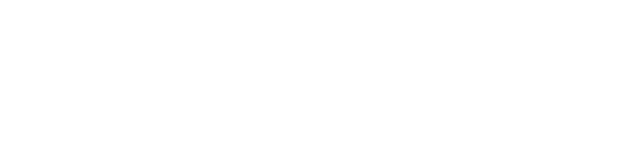
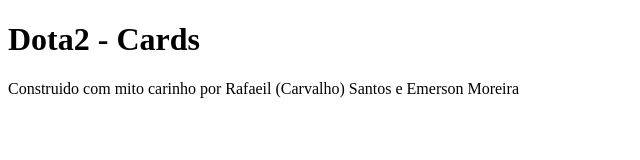
Before and after one commit to eemr3/trybe-dota, a plain HTML site: page src/index.html in a window 1280 px wide. Shown: the whole page, without its empty margins (0-640 px from the left). Drawn offline with Linux system fonts and the light colour scheme.

Commit message:
Adiciona tags: header, main, section efooter

```diff
--- a/src/index.html
+++ b/src/index.html
@@ -8,6 +8,18 @@
     <title>Dota2</title>
   </head>
   <body>
+    <header class="dota__header">
+      <h1>Dota2 - Cards</h1>
+    </header>
+    <main class="dota__container">
+      <section class="dota__card"></section>
+    </main>
+    <footer class="dota__footer">
+      <p>
+        Construido com mito carinho por Rafaeil (Carvalho) Santos e Emerson
+        Moreira
+      </p>
+    </footer>
     <script src="scripts/script.js"></script>
   </body>
 </html>
```
